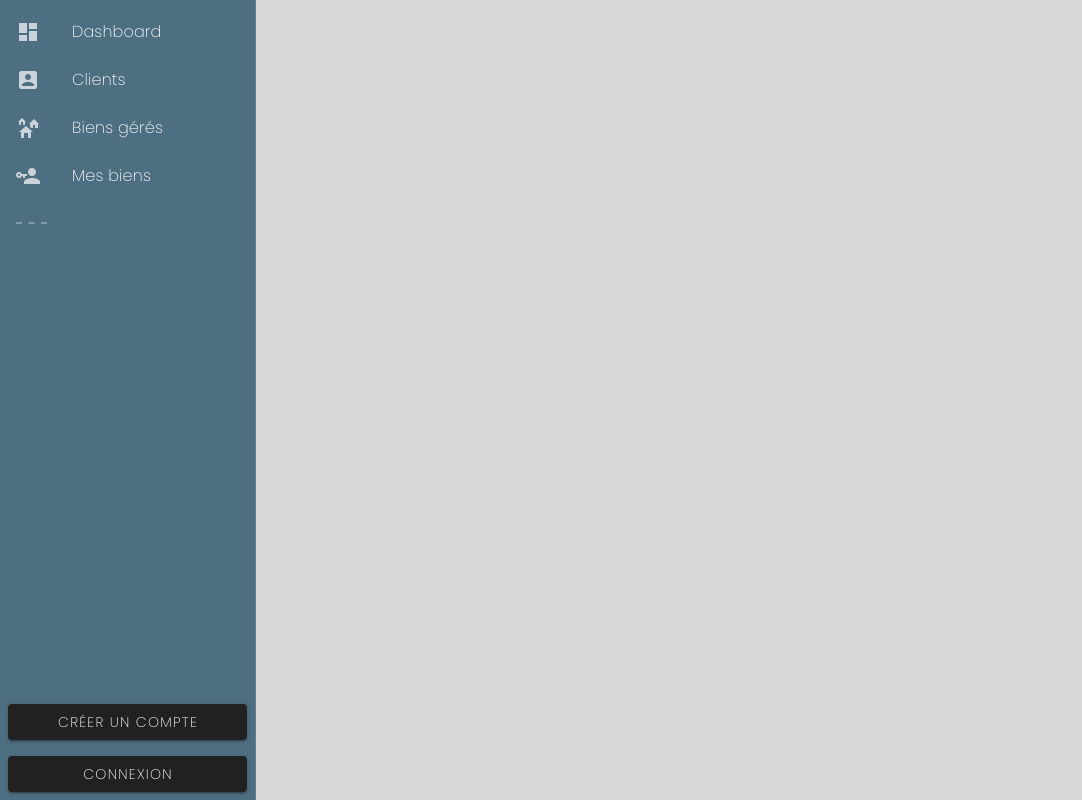
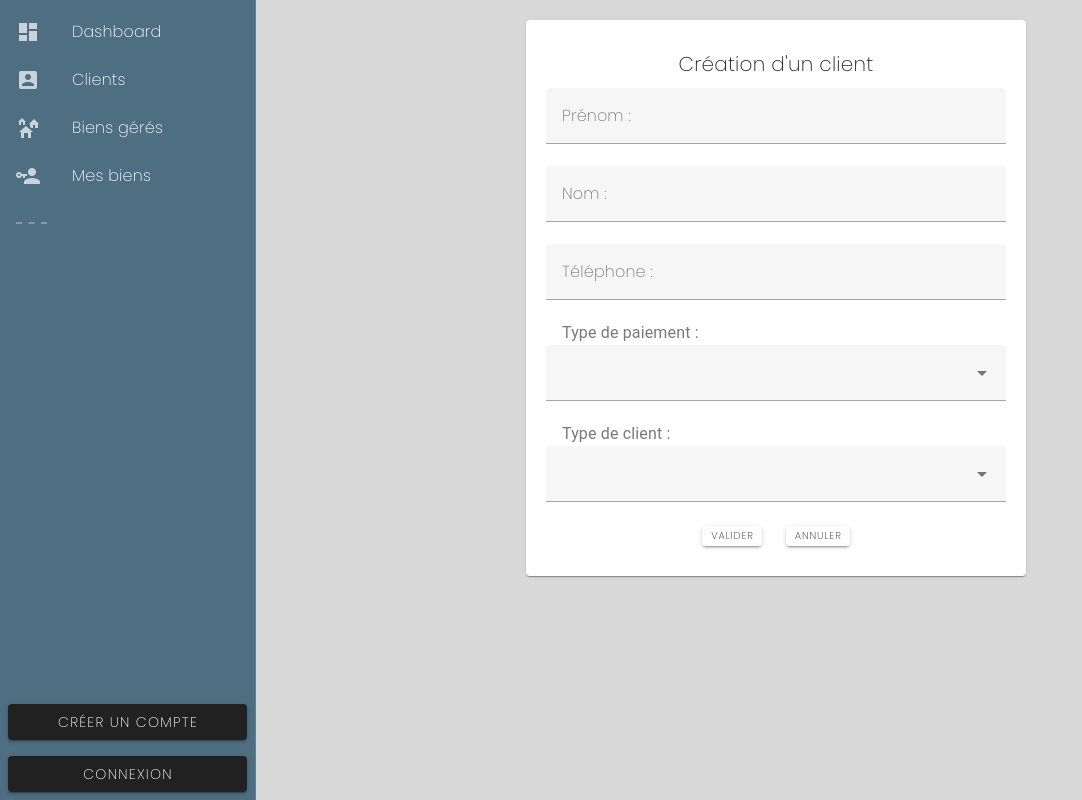
Before and after one commit to RonaldFK/font-immo, a Vue app: page /#/customer/create-customer in a window 1280 px wide. Shown: the whole page, without its empty margins (0-1082 px from the left). Built offline with nearby package versions, Linux system fonts and the light colour scheme; what vue-cookies would draw is missing.

Commit message:
stockage userID en cookie

```diff
--- a/router/index.js
+++ b/router/index.js
@@ -29,8 +29,8 @@ const routes = [
     component: DashboardView,
   },
   { path: '/customer', component: CustomerView },
-  { path: '/manager/create-estate', component: ModalCreateEstate },
-  { path: '/manager/create-customer', component: ModalCreateCustomer },
+  { path: '/estate/create-estate', component: ModalCreateEstate },
+  { path: '/customer/create-customer', component: ModalCreateCustomer },
 ];
 
 export const router = createRouter({
--- a/src/components/modales/ModalCreateCustomer.vue
+++ b/src/components/modales/ModalCreateCustomer.vue
@@ -1,7 +1,21 @@
 <template>
-  <div class="overlay">
-    <div class="modal-customer">
-      <v-card max-width="500" class="w-100">
+  <div class="main-div d-flex flex-wrap h-100 flex-column justify-center">
+    <!-- <div class="modal-customerr"> -->
+    <v-alert
+      border="top"
+      border-color="success"
+      closable
+      elevation="2"
+      v-model="accept"
+      max-width="500"
+      class="align-self-center mt-5"
+    >
+      Client créé avec succès
+    </v-alert>
+    <v-card
+      max-width="500"
+      class="card w-100 ma-5 pa-5 rounded d-flex flex-column h-100 flex-wrap justify-center align-self-center mt-5"
+    >
       <v-row align="center" justify="center">
         <v-col cols="auto">
           <v-card-title>Création d'un client</v-card-title>
@@ -49,7 +63,7 @@
         </v-col>
       </v-row>
     </v-card>
-    </div>
+    <!-- </div> -->
   </div>
 </template>
 
@@ -58,6 +72,7 @@ export default {
   name: 'ModalCreateCustomer',
   data() {
     return {
+      accept: false,
       baseUrl: 'http://localhost:3000',
       typeOfClients: [
         { id: 0, value: null, label: null },
@@ -87,7 +102,7 @@ export default {
 
   methods: {
     closeModal() {
-      this.$emit('closeModalNothingChange');
+      this.$router.push('/customer');
     },
     async createCustomer() {
       const newCustomer = {
@@ -97,9 +112,9 @@ export default {
         cash_or_credit: this.buildCustomer.cash_or_credit || null,
         type_of_customer: this.buildCustomer.type_of_customer || null,
       };
-      console.log(newCustomer);
+
       try {
-        await fetch(`${this.baseUrl}/customer`, {
+        const response = await fetch(`${this.baseUrl}/customer`, {
           method: 'POST',
           headers: {
             'Content-Type': 'application/json',
@@ -108,7 +123,11 @@ export default {
           },
           body: JSON.stringify(newCustomer),
         });
-        this.$emit('CloseModalCreateCustomer');
+        if (response.status === 200) {
+          this.accept = true;
+          this.buildCustomer = {};
+          // this.$router.push('/customer');
+        }
       } catch (err) {
         console.log(err);
       }
--- a/src/components/navigate/SideBar.vue
+++ b/src/components/navigate/SideBar.vue
@@ -29,13 +29,13 @@
               v-if="this.$route.path === '/estate'"
               prepend-icon="mdi-gavel"
               title="Créer un bien"
-              @click="goTo('/manager/create-estate')"
+              @click="goTo('/estate/create-estate')"
             ></v-list-item>
             <v-list-item
               v-if="this.$route.path === '/customer'"
               prepend-icon="mdi-gavel"
               title="Créer client"
-              @click="goTo('/manager/create-customer')"
+              @click="goTo('/customer/create-customer')"
             ></v-list-item>
           </v-list>
 
--- a/src/views/EstateView.vue
+++ b/src/views/EstateView.vue
@@ -1,25 +1,6 @@
 <template>
   <div class="main-div">
     <div class="d-flex h-100 flex-wrap justify-center" v-if="data">
-      <!-- <div class="modal" v-if="modal">
-        <ModalCreateEstate @closeEmit="closeModal"></ModalCreateEstate>
-      </div> -->
-
-      <!-- <v-row align="center" justify="center" class="w-100">
-        <v-col cols="auto">
-          <v-btn class="btnn" variant="tonal" size="small" @click="openModal"
-            >Créer un nouveau bien</v-btn
-          >
-        </v-col>
-      </v-row> -->
-      <!-- <v-alert border="start" border-color="deep-purple accent-4" elevation="2">
-        Aliquam eu nunc. Fusce commodo aliquam arcu. In consectetuer turpis ut
-        velit. Nulla facilisi.. Morbi mollis tellus ac sapien. Fusce vel dui.
-        Praesent ut ligula non mi varius sagittis. Vivamus consectetuer
-        hendrerit lacus. Suspendisse enim turpis, dictum sed, iaculis a,
-        condimentum nec, nisi.
-      </v-alert> -->
-
       <v-card
         class="card-estate ma-5 pa-5 rounded d-flex flex-column h-100 flex-wrap justify-center"
         v-for="estate in estates"
@@ -99,16 +80,15 @@ export default {
         const result = await response.json();
         this.estates = result;
         this.data = true;
-        console.log(result);
       } catch (err) {
-        console.log(err, 'TEST ICI');
+        console.log(err);
       }
     }
   },
   methods: {
     async deleteEstate(estateId) {
       try {
-        const response = await fetch(`${this.baseUrl}/estate/${estateId}`, {
+        await fetch(`${this.baseUrl}/estate/${estateId}`, {
           method: 'DELETE',
           headers: {
             'Content-Type': 'application/json',
@@ -116,9 +96,6 @@ export default {
             Authorization: `Bearer ${this.$cookies.get('token')}`,
           },
         });
-        const result = await response.json();
-        console.log(result);
-        // this.$emit('emitCloseModal');
       } catch (err) {
         console.log(err);
       }
@@ -128,7 +105,6 @@ export default {
     },
     closeModal() {
       this.modal = false;
-      console.log('TEST');
     },
     openModal() {
       this.modal = true;
--- a/src/views/Signin.vue
+++ b/src/views/Signin.vue
@@ -82,10 +82,11 @@ export default {
         this.userToLog = {};
         const result = await response.json();
         this.$cookies.set('token', result.tokenUser.token);
-        console.log('coockie : ', this.$cookies.get('token'));
-        // if (response.status === 200) {
-        //   this.$router.push('/estate');
-        // }
+        this.$cookies.set('userId', result.userId);
+        console.log('coockie : ', result);
+        if (response.status === 200) {
+          this.$router.push('/estate');
+        }
       } catch (err) {
         console.log(err);
       }
```
Lines whose indentation alone changed are shown as unchanged.
